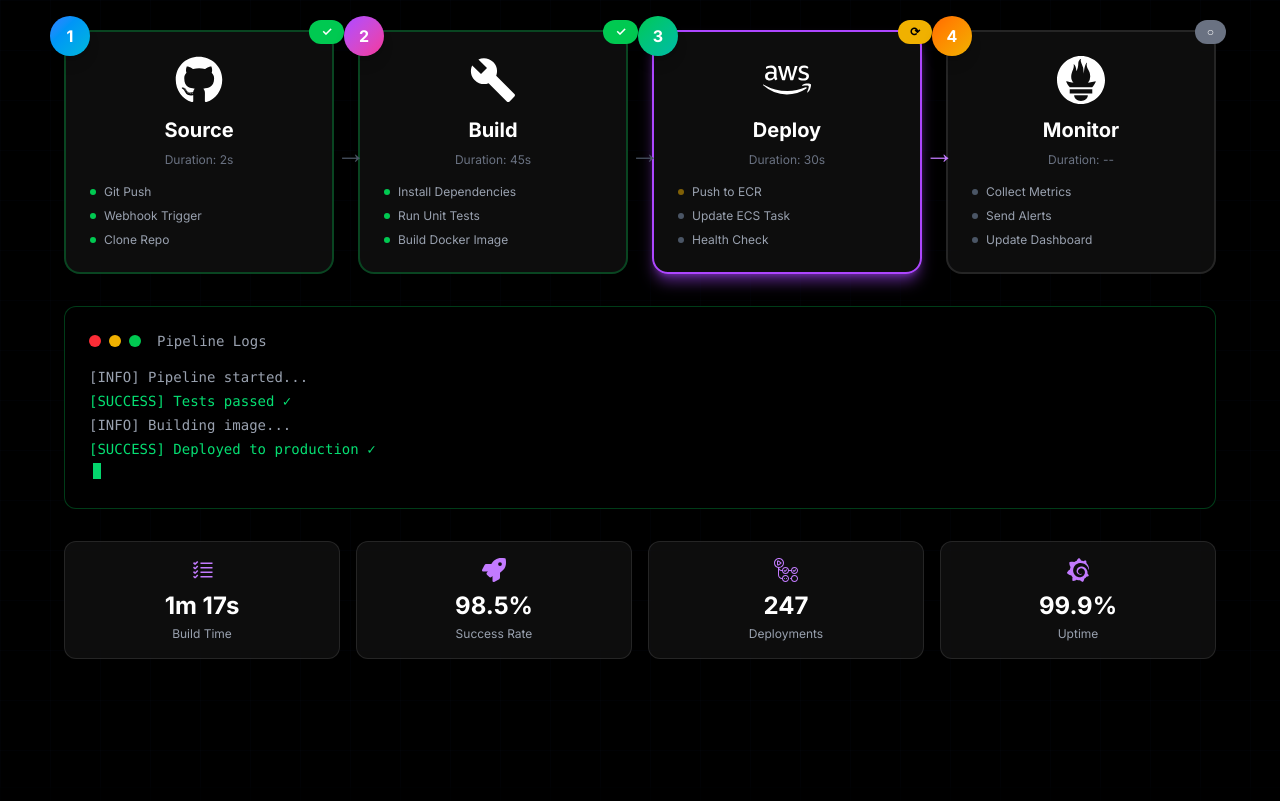
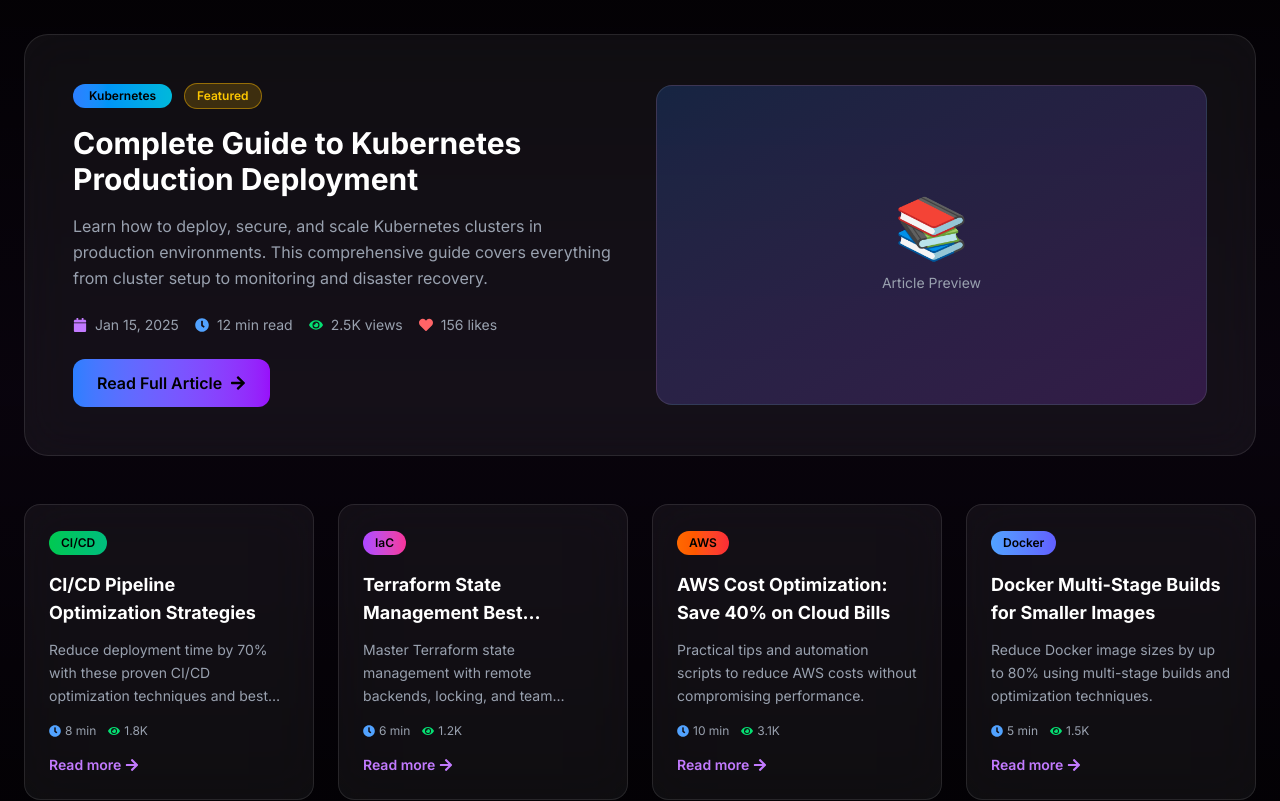
Before and after one commit to cloud-with-preetham/devops-portfolio, a Next.js app: page / in a window 1280 px wide. Shown: the part 6000-6801 px from the top of the page. Built offline with nearby package versions, Linux system fonts and the light colour scheme.

Commit message:
Add Blog section with featured articles

```diff
--- /dev/null
+++ b/components/Blog.tsx
@@ -0,0 +1,208 @@
+"use client";
+
+import { motion } from "framer-motion";
+import { FaArrowRight, FaCalendar, FaClock, FaEye, FaHeart } from "react-icons/fa";
+
+export default function Blog() {
+  const featuredArticle = {
+    title: "Complete Guide to Kubernetes Production Deployment",
+    excerpt: "Learn how to deploy, secure, and scale Kubernetes clusters in production environments. This comprehensive guide covers everything from cluster setup to monitoring and disaster recovery.",
+    date: "Jan 15, 2025",
+    readTime: "12 min",
+    category: "Kubernetes",
+    views: "2.5K",
+    likes: "156",
+    featured: true,
+  };
+
+  const articles = [
+    {
+      title: "CI/CD Pipeline Optimization Strategies",
+      excerpt: "Reduce deployment time by 70% with these proven CI/CD optimization techniques and best practices.",
+      date: "Jan 10, 2025",
+      readTime: "8 min",
+      category: "CI/CD",
+      views: "1.8K",
+      likes: "98",
+    },
+    {
+      title: "Terraform State Management Best Practices",
+      excerpt: "Master Terraform state management with remote backends, locking, and team collaboration strategies.",
+      date: "Jan 5, 2025",
+      readTime: "6 min",
+      category: "IaC",
+      views: "1.2K",
+      likes: "76",
+    },
+    {
+      title: "AWS Cost Optimization: Save 40% on Cloud Bills",
+      excerpt: "Practical tips and automation scripts to reduce AWS costs without compromising performance.",
+      date: "Dec 28, 2024",
+      readTime: "10 min",
+      category: "AWS",
+      views: "3.1K",
+      likes: "203",
+    },
+    {
+      title: "Docker Multi-Stage Builds for Smaller Images",
+      excerpt: "Reduce Docker image sizes by up to 80% using multi-stage builds and optimization techniques.",
+      date: "Dec 20, 2024",
+      readTime: "5 min",
+      category: "Docker",
+      views: "1.5K",
+      likes: "89",
+    },
+  ];
+
+  const categoryColors = {
+    Kubernetes: "from-blue-500 to-cyan-500",
+    "CI/CD": "from-green-500 to-emerald-500",
+    IaC: "from-purple-500 to-pink-500",
+    AWS: "from-orange-500 to-red-500",
+    Docker: "from-blue-400 to-indigo-500",
+  };
+
+  return (
+    <section id="blog" className="py-32 px-6 relative overflow-hidden">
+      <div className="absolute inset-0 bg-gradient-to-b from-transparent via-purple-500/5 to-transparent pointer-events-none"></div>
+
+      <div className="max-w-7xl mx-auto relative">
+        <motion.div
+          initial={{ opacity: 0, y: 30 }}
+          whileInView={{ opacity: 1, y: 0 }}
+          viewport={{ once: true }}
+          className="text-center mb-16"
+        >
+          <h2 className="text-5xl font-bold mb-4 text-shimmer">Latest Articles</h2>
+          <p className="text-gray-400 text-lg">Sharing DevOps knowledge and real-world insights</p>
+        </motion.div>
+
+        {/* Featured Article */}
+        <motion.div
+          initial={{ opacity: 0, y: 50 }}
+          whileInView={{ opacity: 1, y: 0 }}
+          viewport={{ once: true }}
+          className="mb-12"
+        >
+          <div className="backdrop-blur-xl bg-white/5 border border-white/10 rounded-3xl overflow-hidden hover:bg-white/10 transition group cursor-pointer">
+            <div className="grid lg:grid-cols-2 gap-8 p-8 lg:p-12">
+              <div>
+                <div className="flex items-center gap-3 mb-4">
+                  <span className={`px-4 py-1 bg-gradient-to-r ${categoryColors[featuredArticle.category as keyof typeof categoryColors]} rounded-full text-xs font-semibold`}>
+                    {featuredArticle.category}
+                  </span>
+                  <span className="px-3 py-1 bg-yellow-500/20 border border-yellow-500/50 rounded-full text-xs text-yellow-400 font-semibold">
+                    Featured
+                  </span>
+                </div>
+
+                <h3 className="text-3xl font-bold mb-4 text-white group-hover:text-transparent group-hover:bg-gradient-to-r group-hover:from-blue-400 group-hover:to-purple-400 group-hover:bg-clip-text transition">
+                  {featuredArticle.title}
+                </h3>
+
+                <p className="text-gray-400 mb-6 leading-relaxed">
+                  {featuredArticle.excerpt}
+                </p>
+
+                <div className="flex flex-wrap items-center gap-4 text-sm text-gray-400 mb-6">
+                  <div className="flex items-center gap-2">
+                    <FaCalendar className="text-purple-400" />
+                    {featuredArticle.date}
+                  </div>
+                  <div className="flex items-center gap-2">
+                    <FaClock className="text-blue-400" />
+                    {featuredArticle.readTime} read
+                  </div>
+                  <div className="flex items-center gap-2">
+                    <FaEye className="text-green-400" />
+                    {featuredArticle.views} views
+                  </div>
+                  <div className="flex items-center gap-2">
+                    <FaHeart className="text-red-400" />
+                    {featuredArticle.likes} likes
+                  </div>
+                </div>
+
+                <motion.button
+                  whileHover={{ scale: 1.05 }}
+                  whileTap={{ scale: 0.95 }}
+                  className="flex items-center gap-2 px-6 py-3 bg-gradient-to-r from-blue-500 to-purple-600 rounded-xl font-semibold hover:shadow-lg hover:shadow-purple-500/50 transition"
+                >
+                  Read Full Article <FaArrowRight />
+                </motion.button>
+              </div>
+
+              <div className="flex items-center justify-center">
+                <div className="w-full h-80 bg-gradient-to-br from-blue-500/20 to-purple-500/20 rounded-2xl border border-white/10 flex items-center justify-center">
+                  <div className="text-center">
+                    <div className="text-6xl mb-4">📚</div>
+                    <p className="text-gray-400 text-sm">Article Preview</p>
+                  </div>
+                </div>
+              </div>
+            </div>
+          </div>
+        </motion.div>
+
+        {/* Articles Grid */}
+        <div className="grid md:grid-cols-2 lg:grid-cols-4 gap-6 mb-12">
+          {articles.map((article, index) => (
+            <motion.div
+              key={article.title}
+              initial={{ opacity: 0, y: 30 }}
+              whileInView={{ opacity: 1, y: 0 }}
+              viewport={{ once: true }}
+              transition={{ delay: index * 0.1 }}
+              whileHover={{ y: -10 }}
+              className="backdrop-blur-xl bg-white/5 border border-white/10 rounded-2xl p-6 hover:bg-white/10 transition group cursor-pointer"
+            >
+              <span className={`inline-block px-3 py-1 bg-gradient-to-r ${categoryColors[article.category as keyof typeof categoryColors]} rounded-full text-xs font-semibold mb-4`}>
+                {article.category}
+              </span>
+
+              <h3 className="text-lg font-bold text-white mb-3 group-hover:text-transparent group-hover:bg-gradient-to-r group-hover:from-blue-400 group-hover:to-purple-400 group-hover:bg-clip-text transition line-clamp-2">
+                {article.title}
+              </h3>
+
+              <p className="text-gray-400 text-sm mb-4 leading-relaxed line-clamp-3">
+                {article.excerpt}
+              </p>
+
+              <div className="flex items-center gap-3 text-xs text-gray-400 mb-4">
+                <div className="flex items-center gap-1">
+                  <FaClock className="text-blue-400" />
+                  {article.readTime}
+                </div>
+                <div className="flex items-center gap-1">
+                  <FaEye className="text-green-400" />
+                  {article.views}
+                </div>
+              </div>
+
+              <div className="flex items-center text-purple-400 text-sm font-semibold group-hover:gap-2 transition-all">
+                Read more <FaArrowRight className="ml-1" />
+              </div>
+            </motion.div>
+          ))}
+        </div>
+
+        {/* View All Button */}
+        <motion.div
+          initial={{ opacity: 0 }}
+          whileInView={{ opacity: 1 }}
+          viewport={{ once: true }}
+          className="text-center"
+        >
+          <motion.a
+            whileHover={{ scale: 1.05 }}
+            whileTap={{ scale: 0.95 }}
+            href="#"
+            className="inline-flex items-center gap-2 px-8 py-4 border-2 border-white/20 rounded-full font-semibold backdrop-blur-xl bg-white/5 hover:border-purple-500/50 transition text-white"
+          >
+            View All Articles <FaArrowRight />
+          </motion.a>
+        </motion.div>
+      </div>
+    </section>
+  );
+}
```
